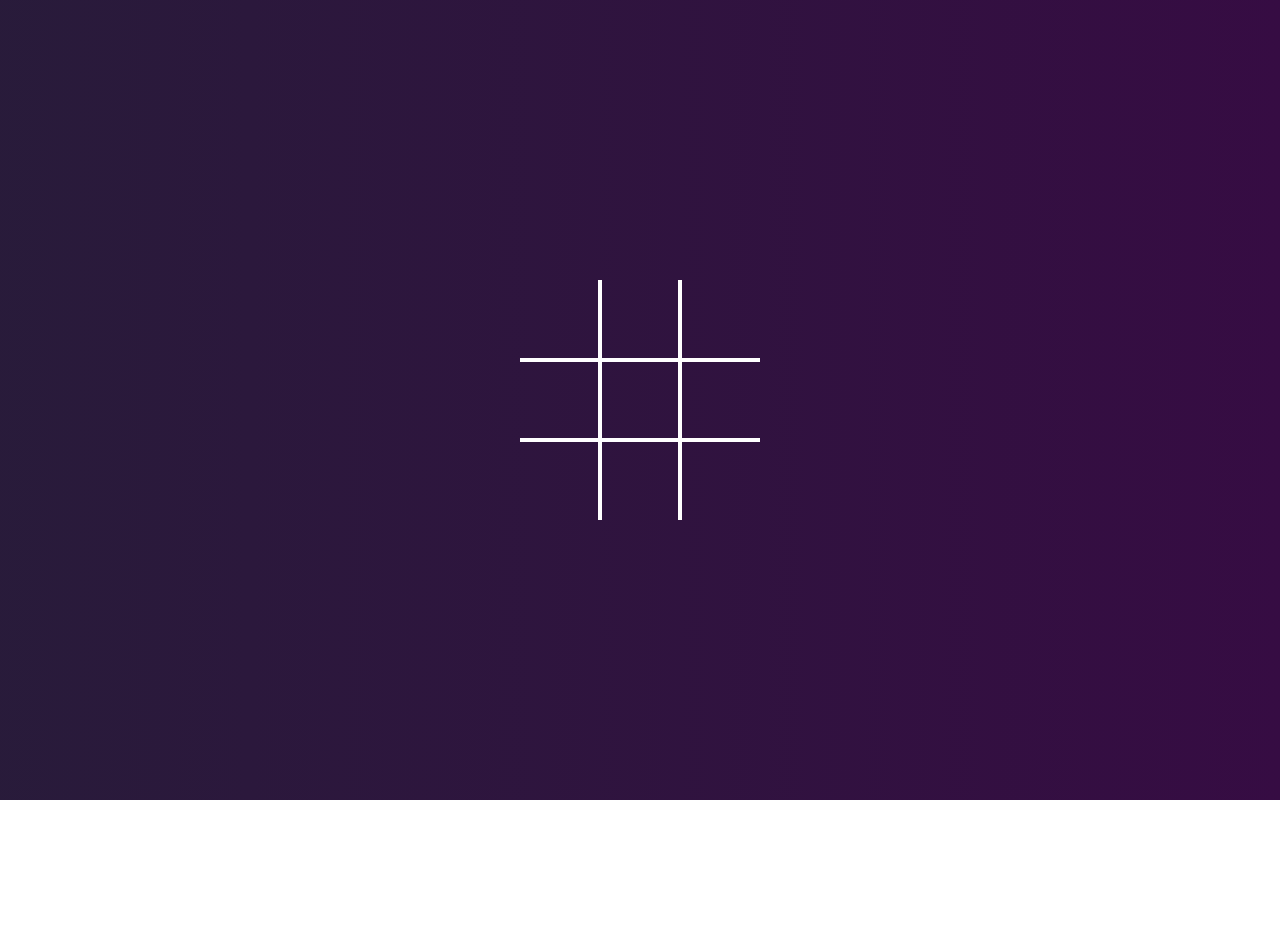
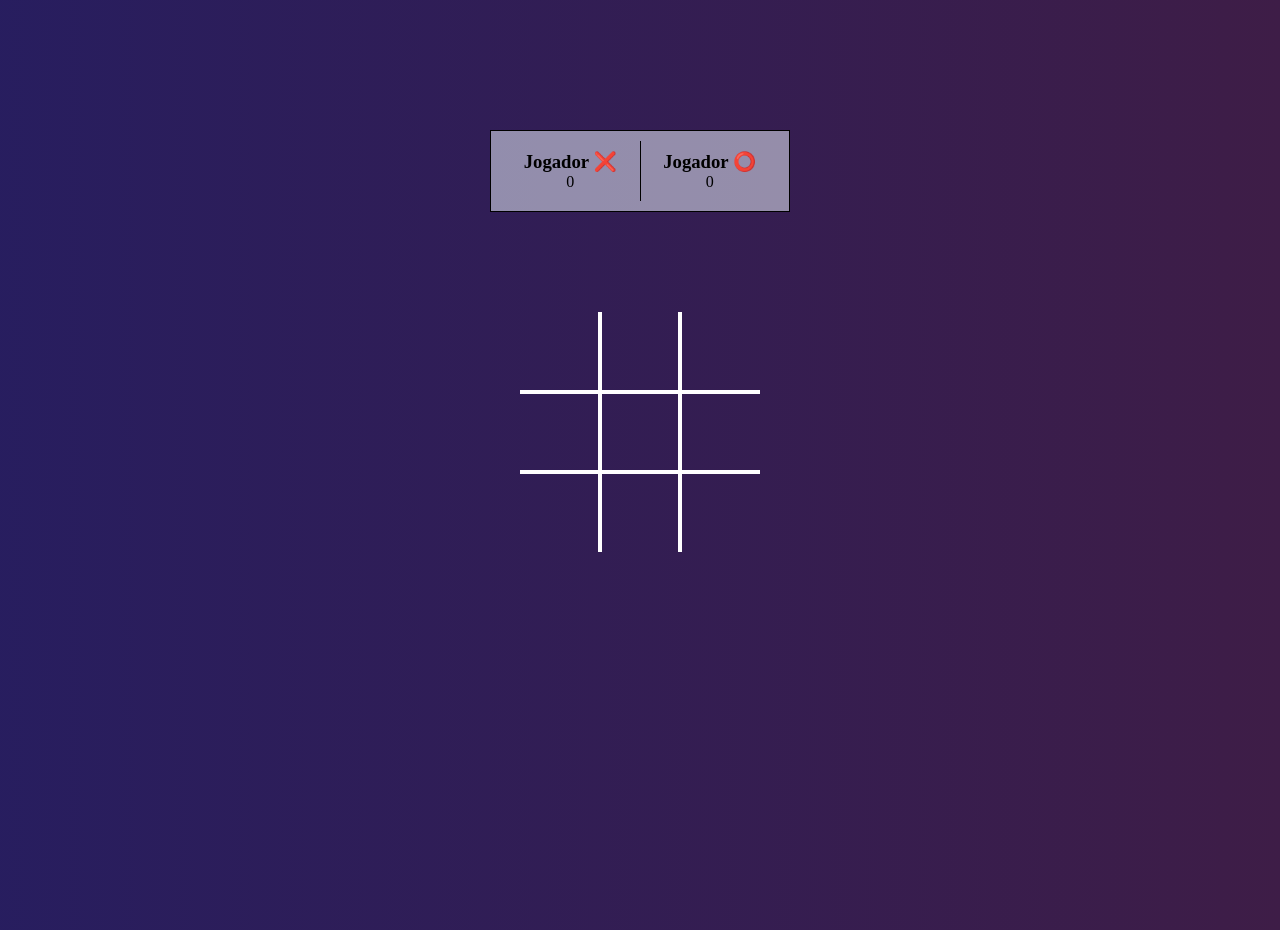
Before and after one commit to E-KMeyer/tic-tac-toe-v1.6, a plain HTML site: page index.html in a window 1280 px wide. Before the commit the page ends 800 px from the top, so only its background shows below. Drawn offline with Linux system fonts and the light colour scheme.

Commit message:
primeira atualização

```diff
--- a/index.html
+++ b/index.html
@@ -8,7 +8,16 @@
     <title>Jogo da Velha</title>
   </head>
   <body>
-
+        <div class="placar" data-score>
+          <div class="equipe-a">
+            <h3>Jogador ❌</h3>
+            <span class="placar-a">0</span>
+          </div>
+          <div class="equipe-b">
+            <h3>Jogador ⭕</h3>
+            <span class="placar-b">0</span>
+          </div>
+        </div>
     <div class="board" data-board>
       <div class="cell" data-cell></div>
       <div class="cell" data-cell></div>
--- a/scripts.js
+++ b/scripts.js
@@ -1,13 +1,16 @@
+// ---------- const que puxa as informaçoes do html
 const cellElements = document.querySelectorAll("[data-cell]");
 const board = document.querySelector("[data-board]");
-const winningMessageTextElement = document.querySelector(
-  "[data-winning-message-text]"
-);
+const winningMessageTextElement = document.querySelector("[data-winning-message-text]");
 const winningMessage = document.querySelector("[data-winning-message]");
 const restartButton = document.querySelector("[data-restart-button]");
+const scoreboard = document.querySelector("[data-score]");
+//-----------
 
+//variável que determina a vez do jogador
 let isCircleTurn;
 
+//variável com a combinação de probabilidades de vitória
 const winningCombinations = [
   [0, 1, 2],
   [3, 4, 5],
@@ -19,6 +22,9 @@ const winningCombinations = [
   [2, 4, 6],
 ];
 
+
+// função que determina o inicio do jogo
+
 const startGame = () => {
   isCircleTurn = false;
 
@@ -29,22 +35,27 @@ const startGame = () => {
     cell.addEventListener("click", handleClick, { once: true });
   }
 
+  //pesquisar ------------------------
   setBoardHoverClass();
   winningMessage.classList.remove("show-winning-message");
 };
 
+
+// determina o fim do jogo
 const endGame = (isDraw) => {
   if (isDraw) {
     winningMessageTextElement.innerText = "Empate!";
   } else {
     winningMessageTextElement.innerText = isCircleTurn
-      ? "O Venceu!"
-      : "X Venceu!";
+      ? "⭕ Venceu!"
+      : "❌ Venceu!";
   }
 
   winningMessage.classList.add("show-winning-message");
 };
 
+//-------------------------------------------------------------------
+// chama a variável que checa a combinação de jogadas determinando o jogador (que sempre será o da vez)
 const checkForWin = (currentPlayer) => {
   return winningCombinations.some((combination) => {
     return combination.every((index) => {
@@ -53,6 +64,9 @@ const checkForWin = (currentPlayer) => {
   });
 };
 
+//--------------------------------------------------------------------
+
+//função que faz a checagem de empate
 const checkForDraw = () => {
   return [...cellElements].every((cell) => {
     return cell.classList.contains("x") || cell.classList.contains("circle");
@@ -106,3 +120,72 @@ const handleClick = (e) => {
 startGame();
 
 restartButton.addEventListener("click", startGame);
+
+const countScore = (winningPlayer) => {
+  if (winningPlayer === "circle") {
+    scoreboard.innerText = parseInt(scoreboard.innerText) + 1;
+  } else {
+    scoreboard.innerText = parseInt(scoreboard.innerText) - 1;
+  }
+};
+
+
+// 1. const cellElements = document.querySelectorAll("[data-cell]");
+// Esta linha define uma constante chamada cellElements que é uma matriz de elementos selecionados usando a função querySelectorAll() do documento. Essa função recupera todos os elementos dentro do documento que correspondem ao seletor especificado.
+
+// 2. const board = document.querySelector("[data-board]");
+// Esta linha define uma constante chamada board que é um elemento selecionado usando a função querySelector() do documento. Essa função recupera o primeiro elemento dentro do documento que corresponde ao seletor especificado.
+
+// 3. const winningMessageTextElement = document.querySelector("[data-winning-message-text]");
+// Esta linha define uma constante chamada winningMessageTextElement que é um elemento selecionado usando a função querySelector() do documento. Essa função recupera o primeiro elemento dentro do documento que corresponde ao seletor especificado.
+
+// 4. const winningMessage = document.querySelector("[data-winning-message]");
+// Esta linha define uma constante chamada winningMessage que é um elemento selecionado usando a função querySelector() do documento. Essa função recupera o primeiro elemento dentro do documento que corresponde ao seletor especificado.
+
+// 5. const restartButton = document.querySelector("[data-restart-button]");
+// Esta linha define uma constante chamada restartButton que é um elemento selecionado usando a função querySelector() do documento. Essa função recupera o primeiro elemento dentro do documento que corresponde ao seletor especificado.
+
+// 6. let isCircleTurn;
+// Esta linha define uma variável chamada isCircleTurn que é usada para rastrear a vez de quem está jogando.
+
+// 7. const winningCombinations = [
+//     [0, 1, 2],
+//     [3, 4, 5],
+//     [6, 7, 8],
+//     [0, 3, 6],
+//     [1, 4, 7],
+//     [2, 5, 8],
+//     [0, 4, 8],
+//     [2, 4, 6],
+//   ];
+// Esta linha define uma constante chamada winningCombinations que é uma matriz de matrizes contendo os índices de cada combinação vencedora.
+
+// 8. const startGame = () => {
+// Esta linha define uma função chamada startGame que inicializa o jogo.
+
+// 9. const endGame = (isDraw) => {
+// Esta linha define uma função chamada endGame que é chamada quando o jogo termina.
+
+// 10. const checkForWin = (currentPlayer) => {
+// Esta linha define uma função chamada checkForWin que verifica se o jogador atual tem uma combinação vencedora.
+
+// 11. const checkForDraw = () => {
+// Esta linha define uma função chamada checkForDraw que verifica se o jogo foi um empate.
+
+// 12. const placeMark = (cell, classToAdd) => {
+// Esta linha define uma função chamada placeMark que coloca uma marca (x ou círculo) na célula especificada.
+
+// 13. const setBoardHoverClass = () => {
+// Esta linha define uma função chamada setBoardHoverClass que adiciona uma classe ao tabuleiro para indicar qual símbolo está em jogo.
+
+// 14. const swapTurns = () => {
+// Esta linha define uma função chamada swapTurns que alterna o símbolo que está em jogo.
+
+// 15. const handleClick = (e) => {
+// Esta linha define uma função chamada handleClick que é chamada quando um usuário clica em uma célula.
+
+// 16. startGame();
+// Esta linha chama a função startGame para iniciar o jogo.
+
+// 17. restartButton.addEventListener("click", startGame);
+// Esta linha adiciona um ouvinte de clique ao botão de reinício que chama a função startGame quando o botão é clicado.
--- a/styles.css
+++ b/styles.css
@@ -9,12 +9,37 @@ body {
   width: 100vw;
   background: linear-gradient(
     90deg,
-    rgba(16, 1, 36, 0.897) 0%,
-    rgb(54, 12, 67) 100%
+    rgba(15, 4, 77, 0.897) 0%,
+    rgb(62, 29, 71) 100%
   );
 }
 
+  .placar {
+    width: 300px;
+    margin: auto;
+    border: 1px solid black;
+    padding: 10px;
+    display: flex;
+    background-color: rgba(240, 248, 255, 0.514);
+  }
+  .placar {
+    margin-top: 130px;
+  }
+  .equipe-a,
+  .equipe-b {
+    flex: 1;
+    border-right: 1px solid black;
+    padding: 10px;
+    text-align: center;
+
+  }
+
+  .equipe-b {
+    border-right: none;
+  }
+
 .board {
+  margin-top: -180px;
   display: grid;
   width: 100%;
   height: 100%;
```
